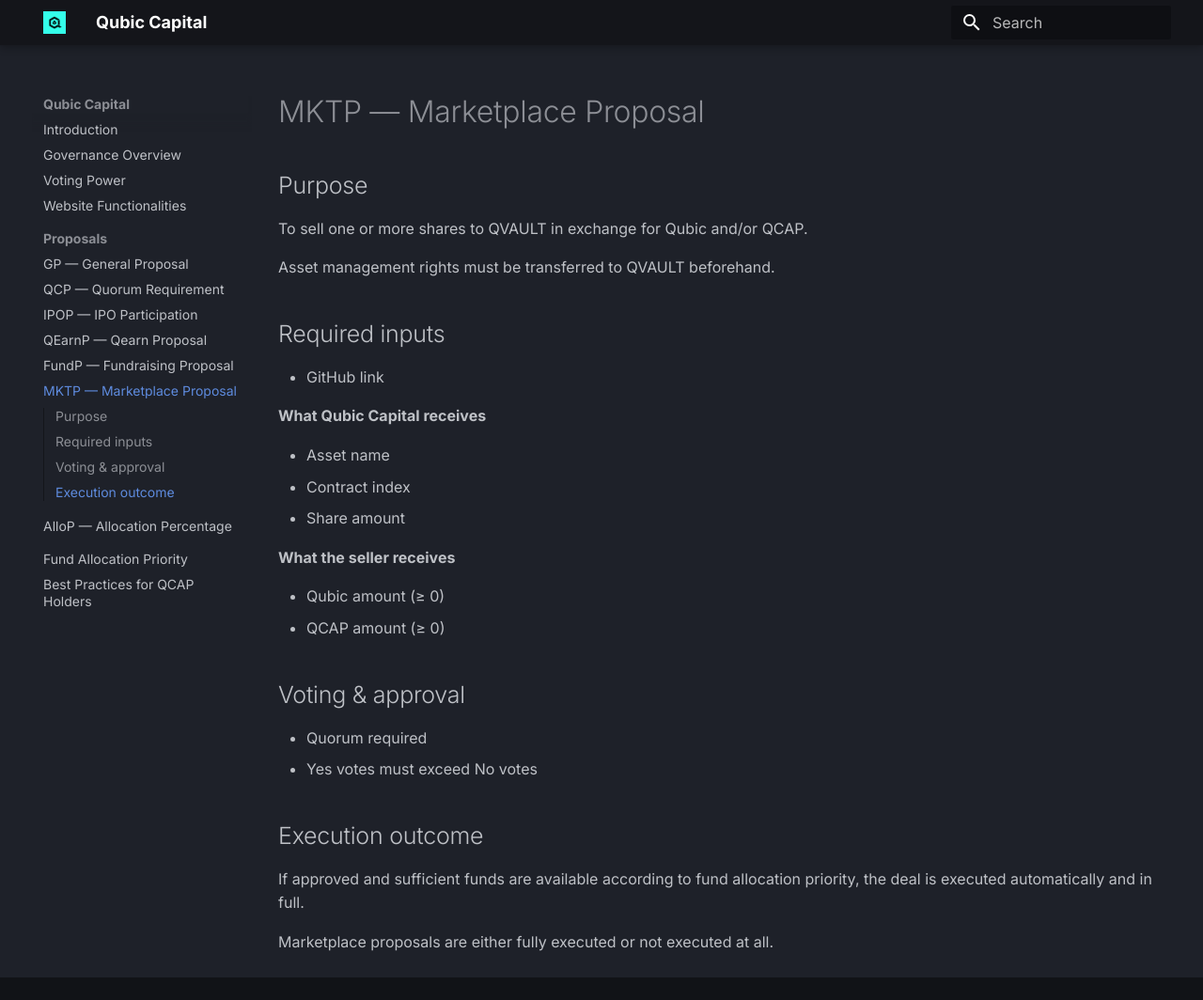
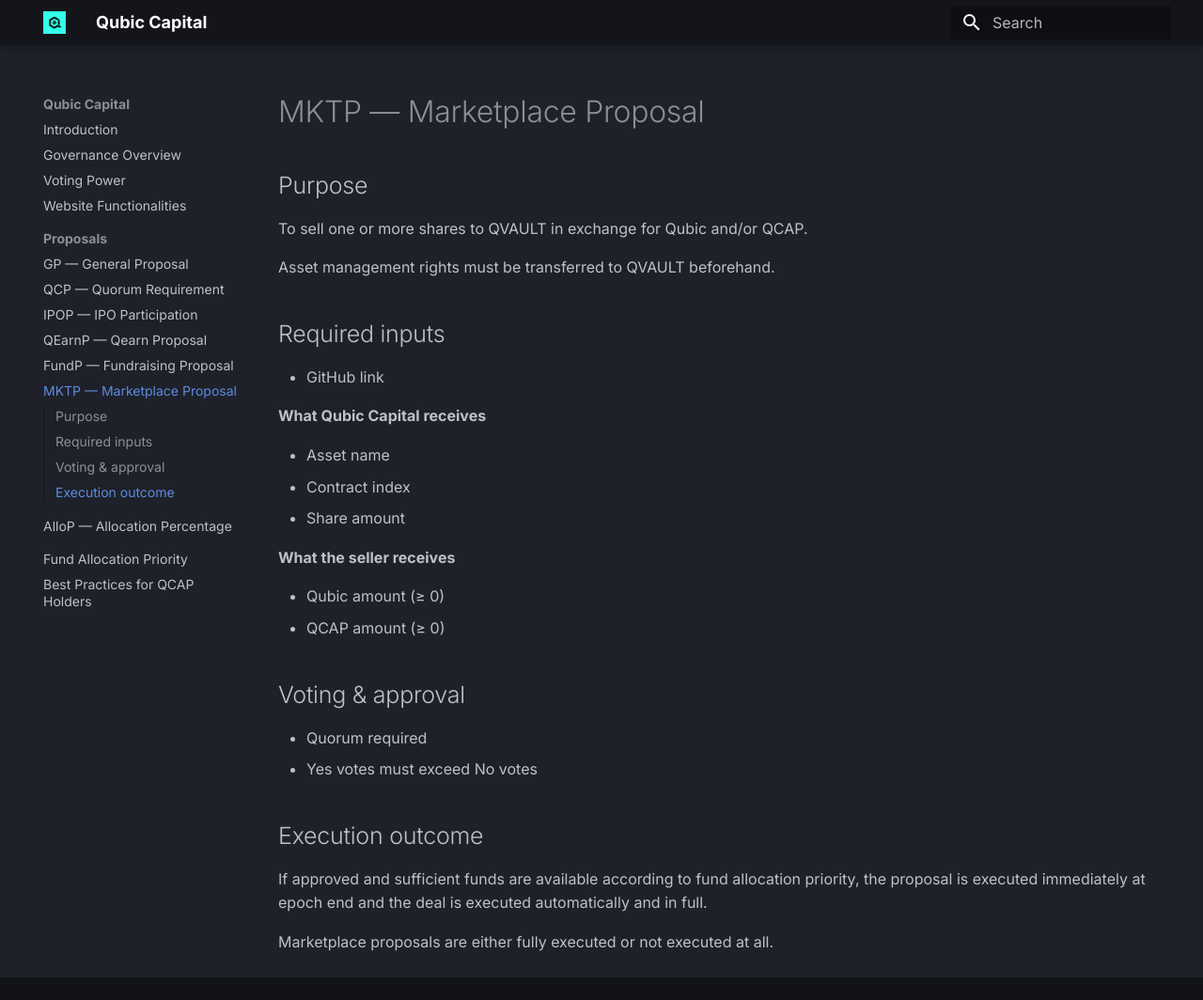
Before and after one commit to HermanToothrot10/qubic-capital-manual, an MkDocs documentation site: the page built from docs/proposals/mktp.md, in a window 1280 px wide and 1064 px high. Shown: the whole window at 94% size. Built offline with MkDocs 1.6.1 and Material for MkDocs 9.7.7, drawn with Linux system fonts in a browser that asks for light colours.

Commit message:
Update mktp.md

```diff
--- a/docs/proposals/mktp.md
+++ b/docs/proposals/mktp.md
@@ -28,6 +28,6 @@
 
 ## Execution outcome
 
-If approved and sufficient funds are available according to fund allocation priority, the deal is executed automatically and in full.
+If approved and sufficient funds are available according to fund allocation priority, the proposal is executed immediately at epoch end and the deal is executed automatically and in full.
 
 Marketplace proposals are either fully executed or not executed at all.
```
